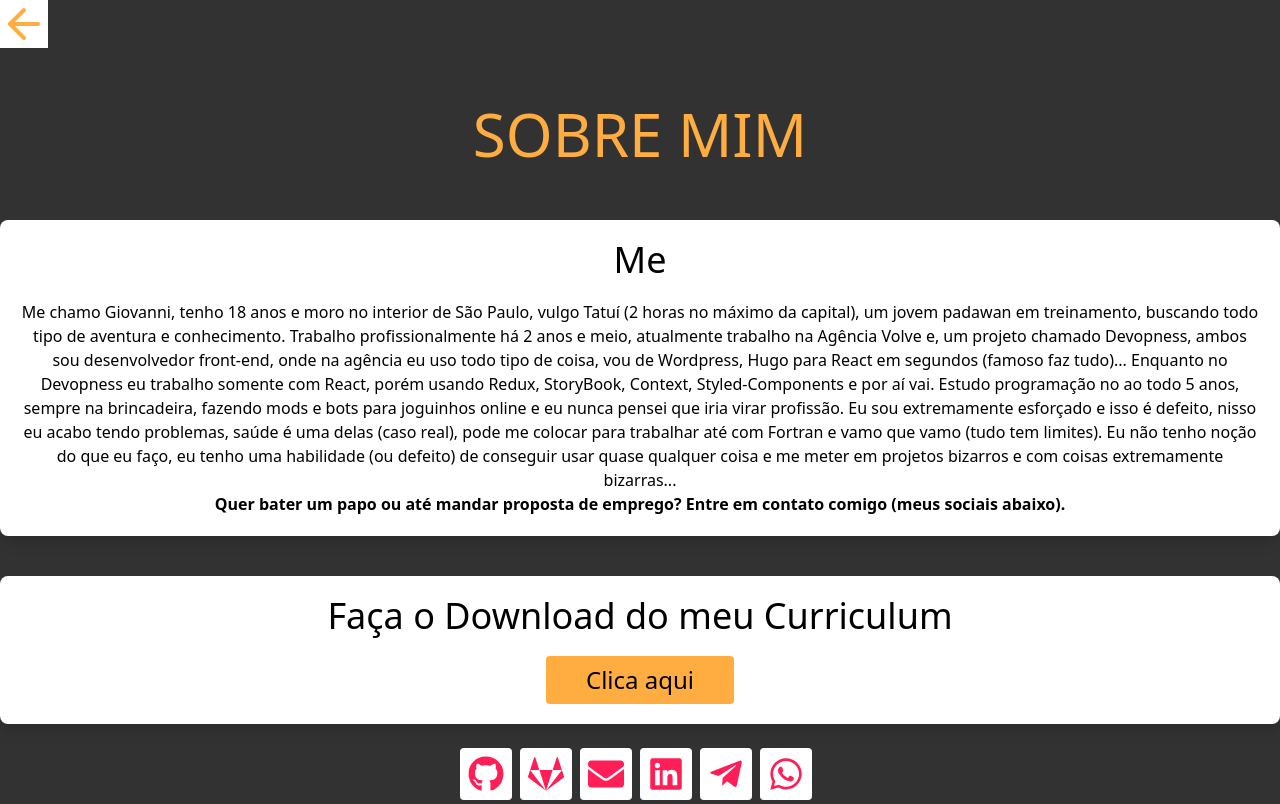
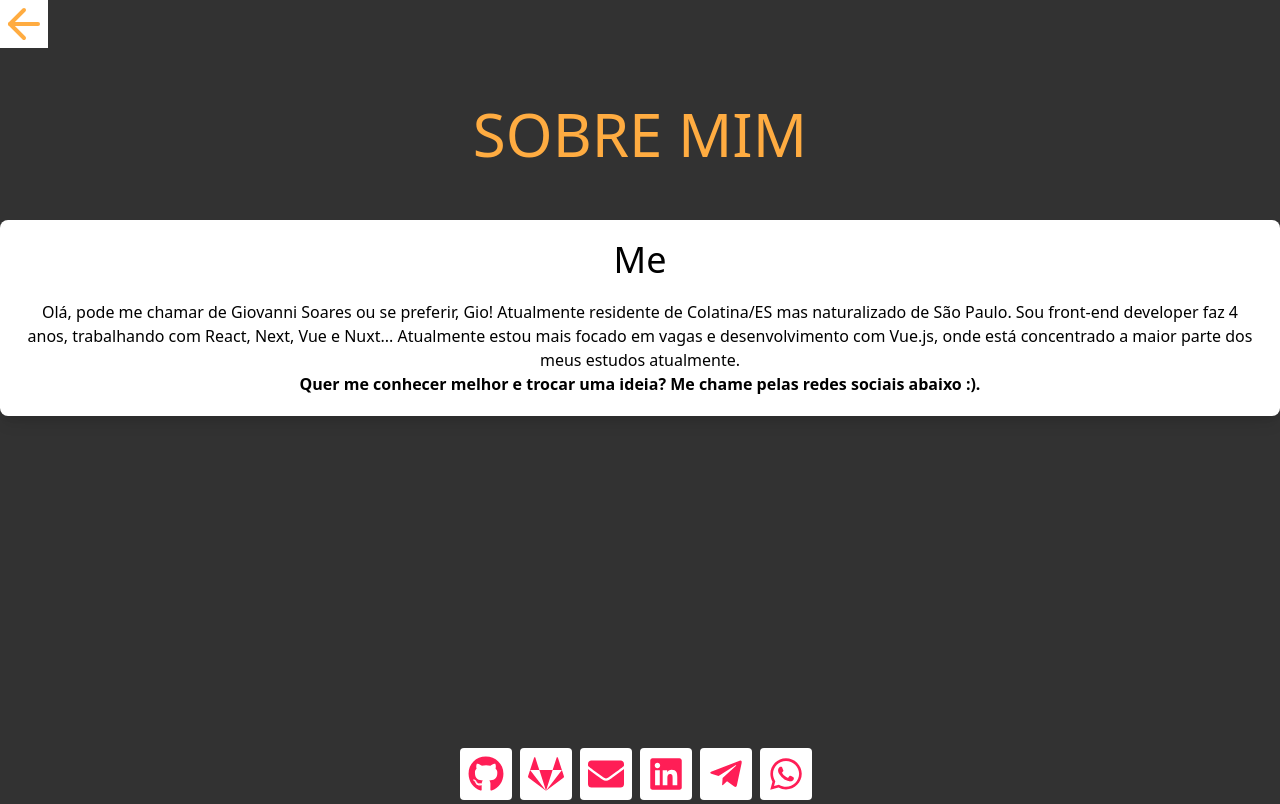
Before and after one commit to gdois/portfoliog, a Next.js app: page /about in a window 1280 px wide. Built offline with nearby package versions, Linux system fonts and the light colour scheme.

Commit message:
Update about.jsx

```diff
--- a/src/pages/about.jsx
+++ b/src/pages/about.jsx
@@ -18,45 +18,17 @@ const About = () => {
           <div>
             <h1 className='text-4xl bold pb-5'>Me</h1>
             <p className='text-1xl'>
-              Me chamo Giovanni, tenho 18 anos e moro no interior de São Paulo,
-              vulgo Tatuí (2 horas no máximo da capital), um jovem padawan em
-              treinamento, buscando todo tipo de aventura e conhecimento.
-              Trabalho profissionalmente há 2 anos e meio, atualmente trabalho
-              na Agência Volve e, um projeto chamado Devopness, ambos sou
-              desenvolvedor front-end, onde na agência eu uso todo tipo de
-              coisa, vou de Wordpress, Hugo para React em segundos (famoso faz
-              tudo)... Enquanto no Devopness eu trabalho somente com React,
-              porém usando Redux, StoryBook, Context, Styled-Components e por aí
-              vai. Estudo programação no ao todo 5 anos, sempre na brincadeira,
-              fazendo mods e bots para joguinhos online e eu nunca pensei que
-              iria virar profissão. Eu sou extremamente esforçado e isso é
-              defeito, nisso eu acabo tendo problemas, saúde é uma delas (caso
-              real), pode me colocar para trabalhar até com Fortran e vamo que
-              vamo (tudo tem limites). Eu não tenho noção do que eu faço, eu
-              tenho uma habilidade (ou defeito) de conseguir usar quase qualquer
-              coisa e me meter em projetos bizarros e com coisas extremamente
-              bizarras...
+               Olá, pode me chamar de Giovanni Soares ou se preferir, Gio!
+               Atualmente residente de Colatina/ES mas naturalizado de São Paulo.
+               Sou front-end developer faz 4 anos, trabalhando com React, Next, Vue e Nuxt...
+               Atualmente estou mais focado em vagas e desenvolvimento com Vue.js, onde está concentrado
+               a maior parte dos meus estudos atualmente.
               <br />
               <b>
-                Quer bater um papo ou até mandar proposta de emprego? Entre em
-                contato comigo (meus sociais abaixo).
+               Quer me conhecer melhor e trocar uma ideia? Me chame pelas redes sociais abaixo :).
               </b>
             </p>
           </div>
-        </div>
-        <div className='p-5 rounded-lg bg-white shadow-lg w-full h-full mt-10 mb-20'>
-          <h1 className='text-4xl mb-5'>Faça o Download do meu Curriculum</h1>
-          <a href='cv.pdf' target='_blank' rel='noopener noreferrer'>
-            <button
-              className='pt-2 pl-10 pb-2 pr-10 text-2xl rounded'
-              style={{ backgroundColor: "#ffac41" }}
-              target='_blank'
-              rel='noopener noreferrer'
-              type='download'
-            >
-              Clica aqui
-            </button>
-          </a>
         </div>
       </div>
     </>
```
